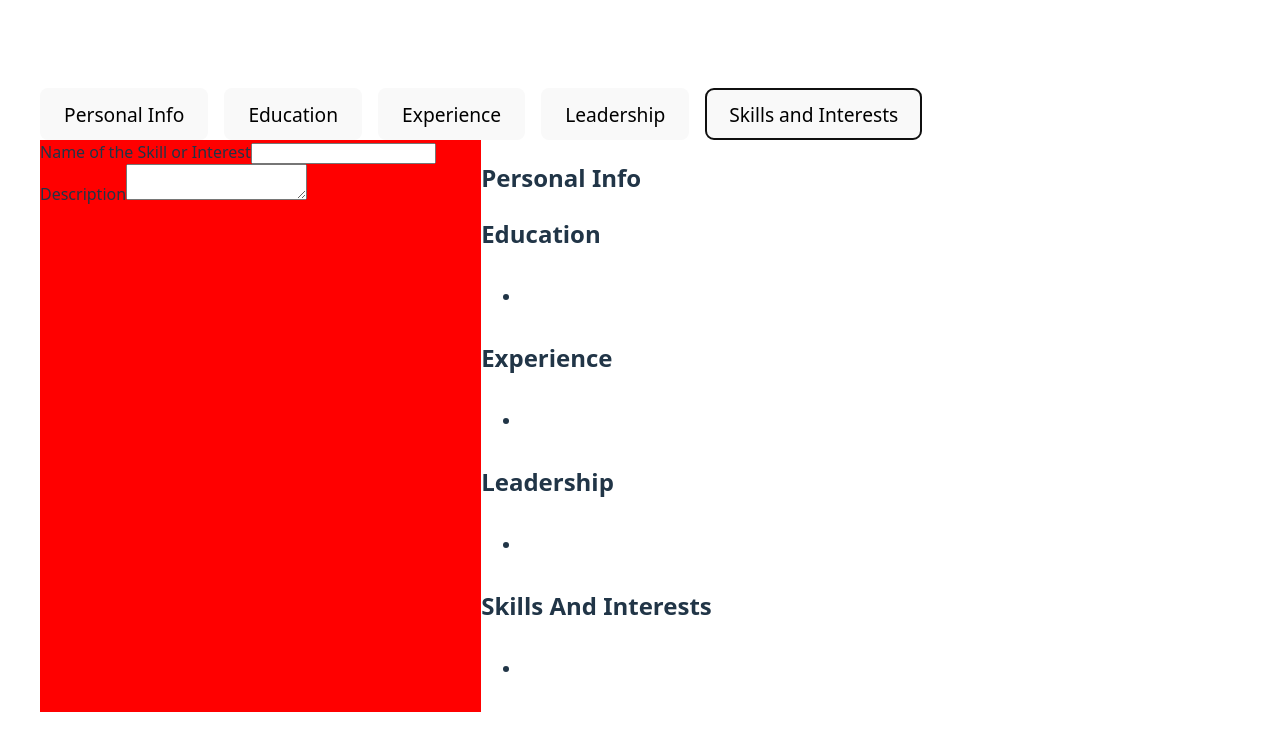
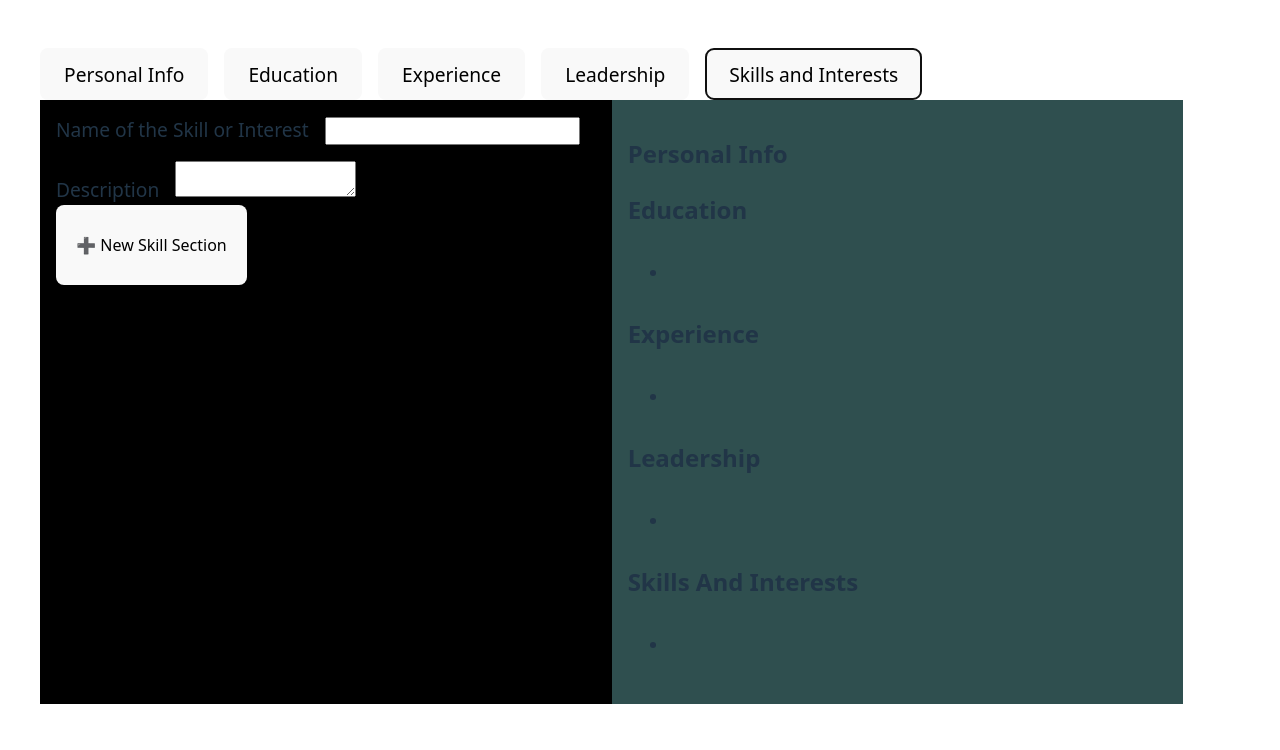
Before and after one commit to angelycontrerasr/CV-Maker, a React (Vite) app: page / in a window 1280 px wide. Both pictures are taken after a click on the button "Skills and Interests". Shown: the top 750 px of the page. Built offline with nearby package versions, Linux system fonts and the light colour scheme.

Commit message:
made the NewSki .jsx and made the changes in app.jsx and edited a bit the css

```diff
--- a/src/App.css
+++ b/src/App.css
@@ -1,6 +1,7 @@
 
 #root {
   margin-left: 2.5rem;
+  padding-bottom: 3rem;
 }
 .logo {
   height: 6em;
@@ -59,18 +60,16 @@
   height: 5rem;
 }
 .inputDiv {
-  background-color: red;
+  background-color: black;
+  padding: 1rem;
 }
 .mainDiv {
   display: grid;
   grid-template-columns: repeat(2, 1fr);
 }
-.eduInput {
-  background-color: blue;
-}
+
 
 .personalInfoInput {
-  background-color: green;
 }
 
 .experienceInput {
@@ -83,3 +82,14 @@
 .infoTitle {
   font-size: 1.5rem;
 }
+
+label, input {
+  margin-bottom: 1rem;
+  margin-right: 1rem;
+  font-size: 1.2rem;
+}
+
+.displayDiv {
+  background-color: darkslategray;
+  padding: 1rem;
+}
--- a/src/App.jsx
+++ b/src/App.jsx
@@ -15,6 +15,7 @@ import SkillsInput from "./components/SkillsInput.jsx";
 import DisplaySkillInput from "./components/DisplaySkillInput.jsx";
 import NewWorkButton from "./components/NewWorkButton.jsx";
 import NewLeadershipButton from "./components/NewLeadershipButton.jsx";
+import NewSkillButton from "./components/NewSkillsButton.jsx";
 const options = [
     { id: 0, name: 'Personal Info' },
     { id: 1, name: 'Education' },
@@ -54,7 +55,7 @@ export default function App() {
         personalSurname: '',
     }
     ]);
-    const [userSkills, setUserSkills] = useState([
+    const [userSkill, setUserSkill] = useState([
         {
             id: 1,
             skillName: '',
@@ -134,21 +135,26 @@ export default function App() {
                 )}
 
                 {selectedCategory.name === 'Skills and Interests' && (
-                   <SkillsInput
-                   userSkill={userSkills}
-                   setUserSkill={setUserSkills}
-                   id={selectedId}
-                   />
+                    <div className="SkillsInput">
+                        {userSkill.map(entry => (
+                            <SkillsInput
+                                key={entry.id}
+                                userSkill={userSkill}
+                                setUserSkill={setUserSkill}
+                                id={entry.id}/>
+                        ))}
+                        <NewSkillButton userSkill={userSkill} setUserSkill={setUserSkill}/>
+                    </div>
                 )}
                 </div>
                 <div className="displayDiv">
-                    <DisplayPersonalInfoInput personalInfo={userPersonalInfo[0]} />
-                    <DisplayEducationInput education={userEducation} />
-                    <DisplayWorkInput works={userWork} />
-                    <DisplayLeadershipInput leadership={userLeadership} />
-                    <DisplaySkillInput skills={userSkills} />
-                </div>
+                    <DisplayPersonalInfoInput personalInfo={userPersonalInfo[0]}/>
+                    <DisplayEducationInput education={userEducation}/>
+                    <DisplayWorkInput works={userWork}/>
+                    <DisplayLeadershipInput leadership={userLeadership}/>
+                    <DisplaySkillInput skills={userSkill}/>
                 </div>
             </div>
+        </div>
     );
 }
--- /dev/null
+++ b/src/components/NewSkillsButton.jsx
@@ -0,0 +1,18 @@
+export default function NewSkillButton({ userSkill, setUserSkill }) {
+    const handleClick = () => {
+        const newId = userSkill.length + 1;
+        const newEntry = {
+            id: newId,
+            skillName: '',
+            skillDescription: '',
+        };
+
+        setUserSkill([...userSkill, newEntry]);
+    };
+
+    return (
+        <button className="NewButton" onClick={handleClick}>
+            ➕ New Skill Section
+        </button>
+    );
+}
--- a/src/components/WorkInfoDisplay.jsx
+++ b/src/components/WorkInfoDisplay.jsx
@@ -5,13 +5,12 @@ export default function DisplayWorkInput({ works }) {
             <ul>
                 {works.map(work => (
                     <li key={work.id}>
-                        {/* Aquí pones lo que quieres mostrar, ejemplo el schoolName */}
                         <p>{work.startDate} </p>
                         <p>{work.endDate}</p>
                         <p className="infoName">{work.companyName}</p>
                         <p className="infoTitle">{work.title}</p>
                         <p>{work.location}</p>
-                        <p>{work.description}</p>
+                        <p>{work.desc}</p>
                     </li>
                 ))}
             </ul>
```
